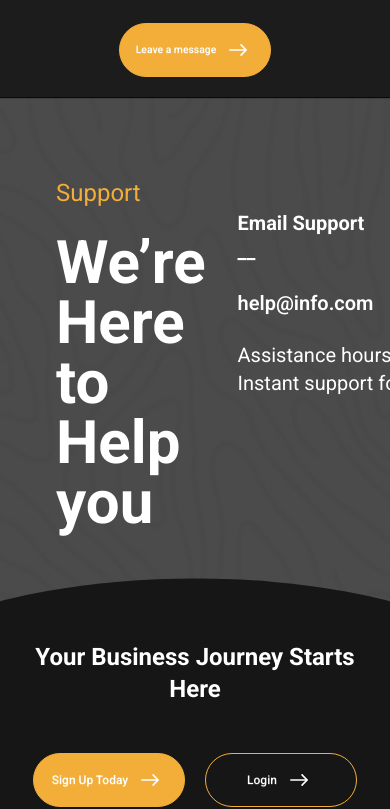
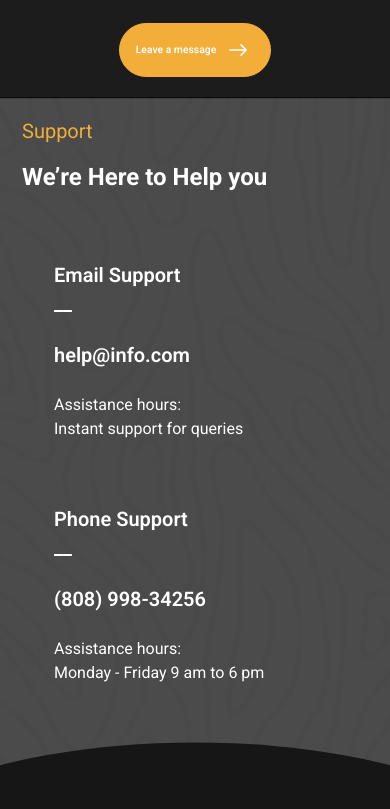
Before and after one commit to liljdot/AltBuilda-Website-React, a React (Vite) app: page /contact in a window 390 px wide. Shown: the part 845-1654 px from the top of the page. Built offline with nearby package versions, Linux system fonts and the light colour scheme.

Commit message:
Refactor InfoSection layout and styles for mobile and tablet

```diff
--- a/src/pages/Contact/InfoSection.tsx
+++ b/src/pages/Contact/InfoSection.tsx
@@ -11,7 +11,7 @@ const SupportInfoTile: React.FC<SupportInfoTileProps> = ({title, contact, hours}
 
     return (
         <div className="w-77.5 flex flex-col gap-6 p-8">
-            <p className="text-xl font-bold">
+            <p className="text-xl font-semibold md:font-bold">
                 {title}
                 <br />
                 __
@@ -21,7 +21,7 @@ const SupportInfoTile: React.FC<SupportInfoTileProps> = ({title, contact, hours}
                 {contact}
             </p>
 
-            <p className="text-xl">
+            <p className="md:text-xl">
                 Assistance hours:
                 <br />
                 {hours}
@@ -35,14 +35,14 @@ const InfoSection: React.FC = () => {
 
     return (
         <>
-            <section className="w-full bg-cover bg-no-repeat flex flex-row justify-between pt-20 px-14 pb-27" style={{ background: `linear-gradient(rgba(0,0,0,${theme == "dark" ? ".7" : "0"}), rgba(0,0,0,${theme == "dark" ? ".7" : "0"})), url(${infoSectionBG})` }}>
-                <div className="flex flex-col gap-6 max-w-144">
-                    <p className="text-primary text-2xl">Support</p>
+            <section className="w-full bg-cover bg-no-repeat flex flex-col gap-9 lg:gap-0 lg:flex-row lg:justify-between pt-5 lg:pt-20 px-5.5 lg:px-14 pb-22 lg:pb-27" style={{ background: `linear-gradient(rgba(0,0,0,${theme == "dark" ? ".7" : "0"}), rgba(0,0,0,${theme == "dark" ? ".7" : "0"})), url(${infoSectionBG})` }}>
+                <div className="flex flex-col gap-4 md:gap-6 max-w-144">
+                    <p className="text-primary text-xl xl:text-2xl">Support</p>
 
-                    <h1 className="text-6xl/15 text-secondary font-bold">We’re Here to Help you</h1>
+                    <h1 className="text-2xl sm:text-4xl xl:text-6xl/15 text-secondary font-bold">We’re Here to Help you</h1>
                 </div>
 
-                <div className="flex flex-row gap-25 text-secondary">
+                <div className="flex flex-col md:flex-row lg:gap-25 text-secondary">
                     <SupportInfoTile title="Email Support" contact="help@info.com" hours="Instant support for queries"/>
 
                     <SupportInfoTile title="Phone Support" contact="(808) 998-34256" hours="Monday - Friday 9 am to 6 pm" />
```
